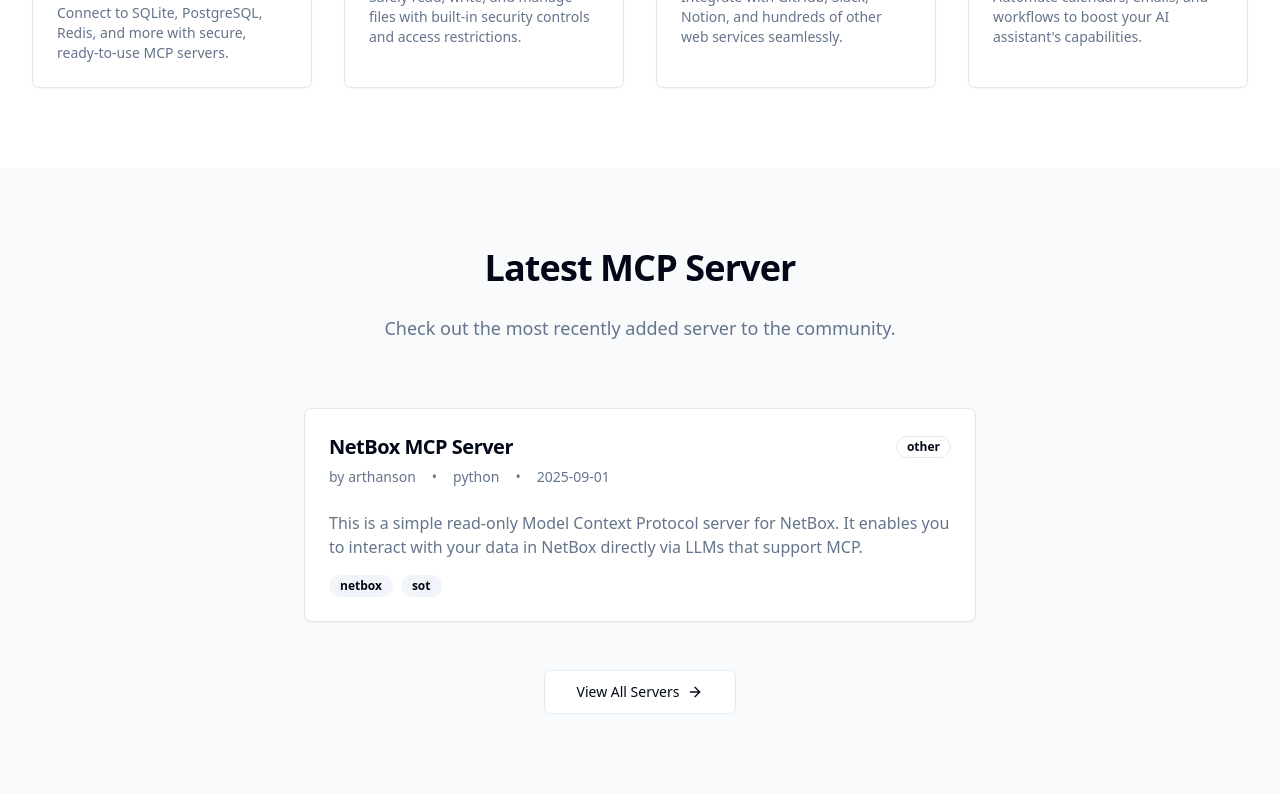
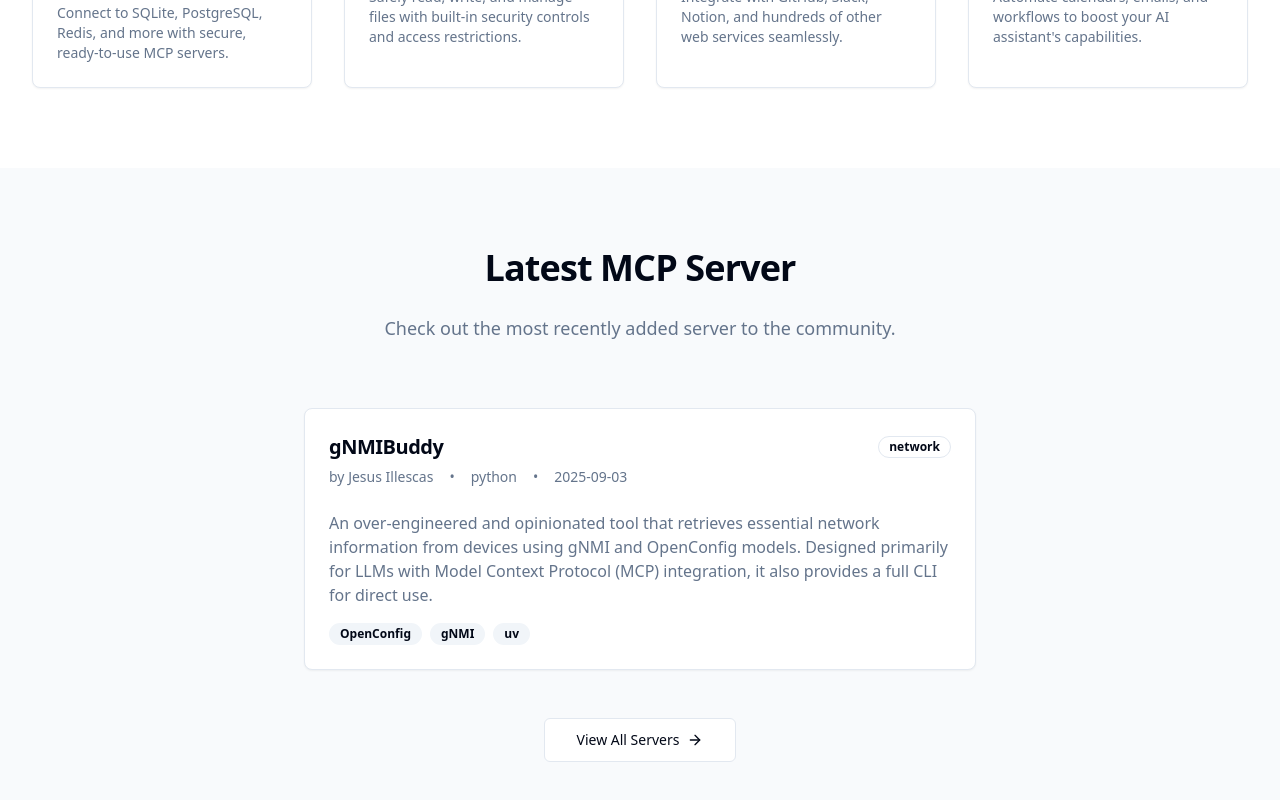
Before and after one commit to seefor/network-mcp-hub, a React (Vite) app: page /#/ in a window 1280 px wide. Shown: the part 1324-2124 px from the top of the page. Built offline with nearby package versions, Linux system fonts and the light colour scheme.

Commit message:
Fix: Update servers.ts with all 4 MCP servers

```diff
--- a/src/data/servers.ts
+++ b/src/data/servers.ts
@@ -37,7 +37,7 @@ export const servers: MCPServer[] = [
     "netbox",
     "sot"
   ],
-  "category": "other" as const,
+  "category": "network" as const,
   "language": "python" as const,
   "complexity": "beginner" as const,
   "installCommand": "git clone https://github.com/netboxlabs/netbox-mcp-server.git",
@@ -49,5 +49,64 @@ export const servers: MCPServer[] = [
   ],
   "lastUpdated": "2025-09-01",
   "stars": 0
+},
+{
+  "id": "gnmibuddy",
+  "name": "gNMIBuddy",
+  "description": "An over-engineered and opinionated tool that retrieves essential network information from devices using gNMI and OpenConfig models. Designed primarily for LLMs with Model Context Protocol (MCP) integration, it also provides a full CLI for direct use.",
+  "author": "Jesus Illescas",
+  "repository": "https://github.com/jillesca/gNMIBuddy",
+  "documentation": "https://github.com/jillesca/gNMIBuddy",
+  "tags": [
+    "OpenConfig",
+    "gNMI",
+    "uv"
+  ],
+  "category": "network" as const,
+  "language": "python" as const,
+  "complexity": "advanced" as const,
+  "installCommand": "git clone https://github.com/jillesca/gNMIBuddy.git && cd gNMIBuddy && uv sync --frozen --no-dev",
+  "configExample": "[\n  {\n    \"name\": \"xrd-1\",\n    \"ip_address\": \"10.10.20.101\",\n    \"nos\": \"iosxr\",\n    \"username\": \"cisco\",\n    \"password\": \"C1sco12345\"\n  },\n  {\n    \"name\": \"xrd-2\",\n    \"ip_address\": \"10.10.20.102\",\n    \"nos\": \"iosxr\",\n    \"path_cert\": \"/opt/certs/device.pem\",\n    \"path_key\": \"/opt/certs/device.key\"\n  }\n]",
+  "features": [
+    "Routing: BGP, ISIS protocols and neighbor states",
+    "Interfaces: Status, configuration, and statistics",
+    "MPLS: Labels, forwarding tables, and segment routing",
+    "VPN/VRF: L3VPN configuration and route targets",
+    "Logs: Filtered device logs with keyword search",
+    "Topology: Device neighbors and network-wide topology analysis"
+  ],
+  "lastUpdated": "2025-09-03",
+  "stars": 0
+},
+{
+  "id": "infrahub-mcp",
+  "name": "Infrahub MCP",
+  "description": "Infrahub MCP Server connects your AI assistants to Infrahub using the open MCP standard—so agents can read and (optionally) change your infra state through a consistent, audited, human-approved interface.",
+  "author": "Opsmill",
+  "repository": "https://github.com/opsmill/infrahub-mcp",
+  "documentation": "",
+  "tags": [
+    "network",
+    "sot",
+    "mcp",
+    "infrastructure",
+    "ipam",
+    "dcim"
+  ],
+  "category": "network" as const,
+  "language": "python" as const,
+  "complexity": "beginner" as const,
+  "installCommand": "uv run fastmcp run src/infrahub_mcp/server.py:mcp",
+  "configExample": "",
+  "features": [
+    "List all schema nodes and generics available in Infrahub.",
+    "Retrieve the full schema for a specific kind (attributes, relationships, and types).",
+    "Get all objects of a specific kind from Infrahub.",
+    "Retrieve related nodes by relation name for a given kind.",
+    "Retrieve all branches from Infrahub.",
+    "Execute a GraphQL operation against Infrahub."
+  ],
+  "lastUpdated": "2025-09-03",
+  "stars": 0
 }
 ];
```
